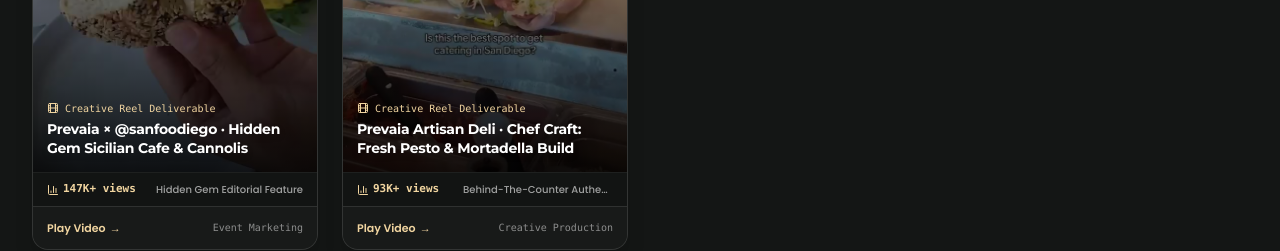
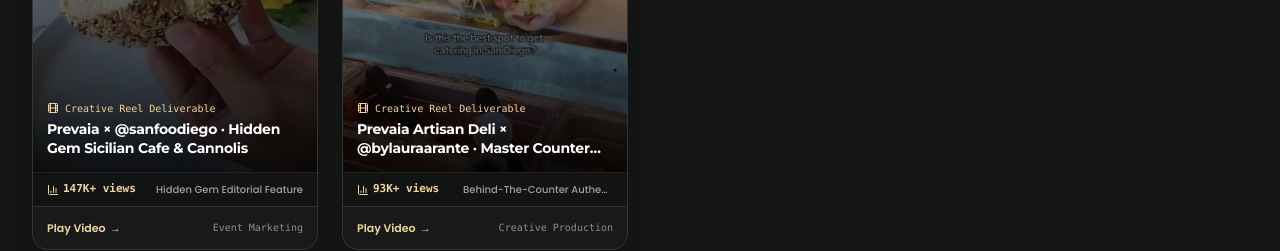
Before and after one commit to vipul9987/Breakpoint, a React (Vite) app: page / in a window 1280 px wide. Shown: the part 9500-9751 px from the top of the page. Built offline with nearby package versions, Linux system fonts and the light colour scheme.

Commit message:
Update Prevaia reel-34 talent to @bylauraarante

```diff
--- a/src/data/campaigns.ts
+++ b/src/data/campaigns.ts
@@ -747,13 +747,13 @@
   {
     id: 'reel-34',
     reelCode: 'prevaia_chef_counter_prep',
-    title: 'Prevaia Artisan Deli · Chef Craft: Fresh Pesto & Mortadella Build',
+    title: 'Prevaia Artisan Deli × @bylauraarante · Master Counter Sandwich Build',
     category: 'Creative Production',
     videoUrl: '/videos/prevaia_chef_counter_prep.mp4',
     posterUrl: '/thumbnails/prevaia_chef_counter_prep.jpg',
-    talent: 'Prevaia Master Deli Chef',
-    format: '9:16 Vertical HD',
-    description: 'Behind-the-glass culinary craftsmanship showing master deli chefs layering fresh basil pesto, stracciatella, and shaved mortadella.',
+    talent: '@bylauraarante × Prevaia',
+    format: '9:16 Vertical HD',
+    description: 'Behind-the-glass culinary craftsmanship with creator @bylauraarante highlighting master deli chefs layering fresh basil pesto, stracciatella, and shaved mortadella.',
     aspectRatio: '9:16',
     coverImage: '/thumbnails/prevaia_chef_counter_prep.jpg',
     analytics: {
```
